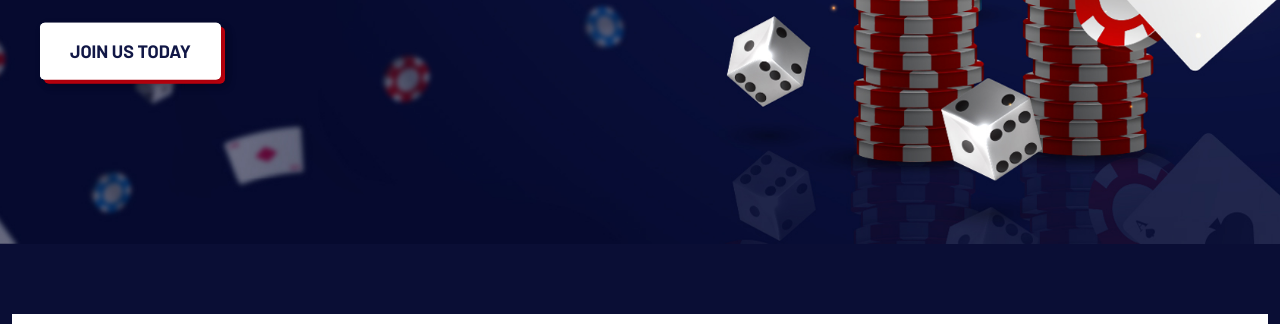
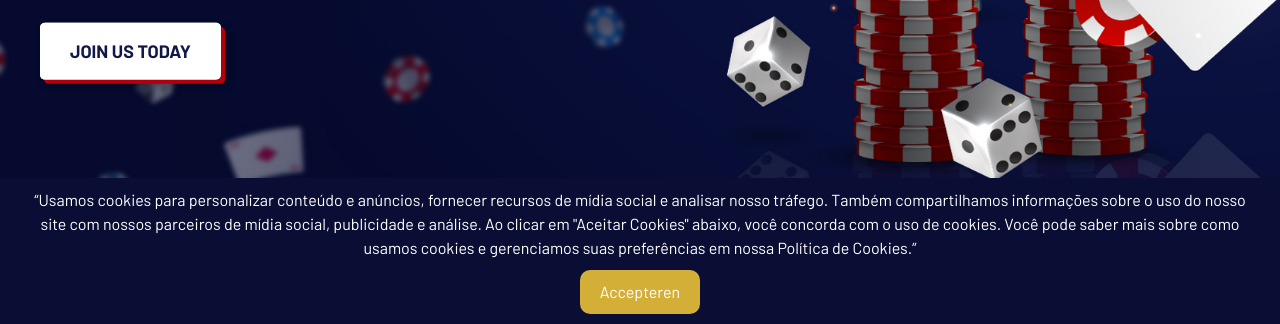
Before and after one commit to frontenddev344/criticasdecassino, a plain HTML site: page index.html in a window 1280 px wide. Shown: the part 476-800 px from the top of the page. Drawn offline with nearby package versions, Linux system fonts and the light colour scheme.

Commit message:
dafhsfgh

```diff
--- a/assets/css/media.css
+++ b/assets/css/media.css
@@ -406,6 +406,9 @@
     .srij-disc p {
         font-size: 14px;
     }
+    #cookies-popup p {
+        font-size: 13px;
+    }
 }
 @media(max-width:576px){
     .mission-txt h3 {
--- a/assets/css/style.css
+++ b/assets/css/style.css
@@ -638,3 +638,37 @@ section.casino-main {
 }
 
 /* term page css end here */
+
+/* cookies css star here */
+#cookies-popup {
+    position: fixed;
+    bottom: 0;
+    left: 0;
+    width: 100%;
+    background-color:#0a0e35;
+    color: #fff;
+    padding: 10px 20px;
+    text-align: center;
+    /* display: none; */
+}
+
+#cookies-popup p {
+    margin: 0;
+    color: #fff;
+}
+
+#accept-cookies {
+    background-color: #d4af37;
+    color: #fff;
+    border: none;
+    padding: 10px 20px;
+    cursor: pointer;
+    margin-top: 10px;
+    border-radius: 10px;
+}
+
+#accept-cookies:hover {
+    background-color: #7e6619;
+}
+
+/* cookies css end here */
--- a/assets/js/custom.js
+++ b/assets/js/custom.js
@@ -14,3 +14,14 @@ $(window).scroll(function(){
       $('header').removeClass('fixed-header');
   }
 });
+
+
+document.addEventListener("DOMContentLoaded", function() {
+  var acceptCookiesBtn = document.getElementById("accept-cookies");
+  var cookiesPopup = document.getElementById("cookies-popup");
+
+  acceptCookiesBtn.addEventListener("click", function() {
+      cookiesPopup.style.display = "none";
+      // You can add code here to set a cookie to remember the user's choice
+  });
+});
--- a/index.html
+++ b/index.html
@@ -504,7 +504,18 @@
         <!-- footer section end here -->
 
 
+<!-- ookies section start here -->
 
+<div id="cookies-popup">
+    <p>“Usamos cookies para personalizar
+        conteúdo e anúncios, fornecer recursos de mídia social e analisar nosso tráfego. Também
+        compartilhamos informações sobre o uso do nosso site com nossos parceiros de mídia
+        social, publicidade e análise. Ao clicar em "Aceitar Cookies" abaixo, você concorda com o
+        uso de cookies. Você pode saber mais sobre como usamos cookies e gerenciamos suas
+        preferências em nossa Política de Cookies.”</p>
+    <button id="accept-cookies">Accepteren</button>
+</div>
+<!-- cookies section end here -->
 
         <script src="assets/js/jquery-3.7.1.min.js"></script>
         <script src="assets/js/bootstrap.bundle.min.js"></script>
```
